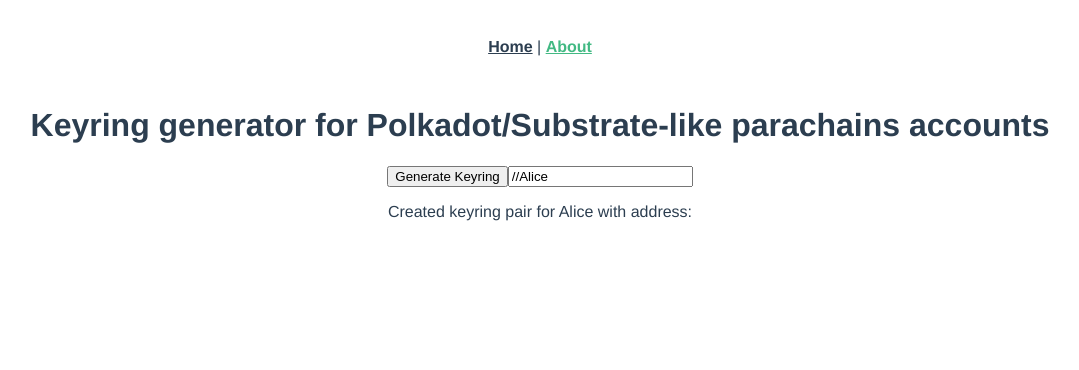
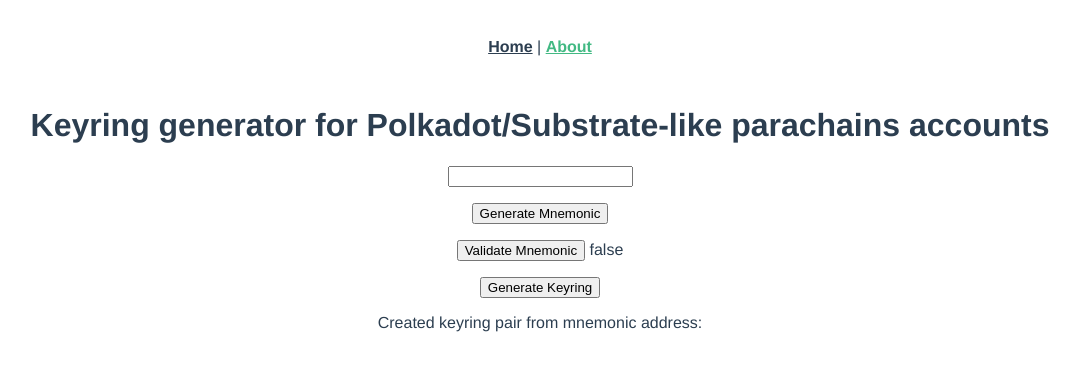
Before and after one commit to yangwao/offline-polkadot-keygen, a Vue app in the folder keyring/: page /about in a window 1280 px wide. Shown: the top 370 px of the page, without its empty margins (100-1179 px from the left). Built offline with nearby package versions, Linux system fonts and the light colour scheme.

Commit message:
experimenting with polkadot/util,polkadot/keyring

```diff
--- a/keyring/package.json
+++ b/keyring/package.json
@@ -11,6 +11,7 @@
   "dependencies": {
     "@polkadot/keyring": "^0.93.1",
     "@polkadot/util": "^0.93.1",
+    "@polkadot/util-crypto": "^0.93.1",
     "core-js": "^2.6.5",
     "register-service-worker": "^1.6.2",
     "vue": "^2.6.10",
--- a/keyring/src/views/About.vue
+++ b/keyring/src/views/About.vue
@@ -1,11 +1,18 @@
 <template>
   <div class="about">
     <h1>Keyring generator for Polkadot/Substrate-like parachains accounts</h1>
-    <button @click="mainGenerate()">Generate Keyring</button>
-    <input v-model="aliceSeed">
-    <p>Created keyring pair for Alice with address:</p>
+    <input v-model="mnemonicGenerated">
+    <p>{{mnemonicGenerated}}</p>
+    <button @click="mnemonicGenerate()">Generate Mnemonic</button><br>
+    <p><button @click="validateMnemonic">Validate Mnemonic</button> {{isValidMnemonic}}</p>
+    <!-- <p>{{this.mnemonic2Seed}}</p> -->
+    <!-- <input v-model="aliceSeed"> -->
+    <!-- <button @click="mainGenerate()">Generate Keyring</button> -->
+    <button @click="mainGenerateFromMnemonic()">Generate Keyring</button>
+    <p>Created keyring pair from mnemonic address:</p>
     <p>{{keyRingPair}}</p>
     <p>{{keyRingPairType}}</p>
+    <p>{{meta}}</p>
   </div>
 </template>
 
@@ -13,6 +20,7 @@
 import { Vue, Component } from 'vue-property-decorator';
 import Keyring from '@polkadot/keyring';
 import stringToU8a from '@polkadot/util/string/toU8a';
+import { mnemonicGenerate, mnemonicToSeed, mnemonicValidate } from '@polkadot/util-crypto';
 
 @Component
 export default class About extends Vue {
@@ -20,19 +28,36 @@
   public keyring: any = '';
   public keyRingPair: string = '';
   public keyRingPairType: string = '';
+  public meta: string = '';
+  public mnemonicGenerated: string = '';
+  public isValidMnemonic: boolean = false;
+  public mnemonic2Seed: any;
 
-  public mainGenerate(): void {
-    // Create account seed for Alice
-    const ALICE_SEED = this.aliceSeed.padEnd(32, ' ');
+  public mnemonicGenerate(): void {
+    this.mnemonicGenerated = mnemonicGenerate();
+    this.mnemonic2Seed = mnemonicToSeed(this.mnemonicGenerated);
+  }
 
-    // Create an instance of the Keyring
+  public validateMnemonic(): void {
+    this.isValidMnemonic = mnemonicValidate(this.mnemonicGenerated);
+  }
+
+  // public mainGenerate(): void {
+  //   // Create account seed for Alice
+  //   const ALICE_SEED = this.aliceSeed.padEnd(32, ' ');
+  //   // Create an instance of the Keyring
+  //   this.keyring = new Keyring();
+  //   // Create pair and add Alice to keyring pair dictionary (with account seed)
+  //   const pairAlice = this.keyring.addFromSeed(stringToU8a(ALICE_SEED));
+  //   this.keyRingPair = this.keyring.getPair(pairAlice.address).address;
+  //   this.keyRingPairType = this.keyring._type;
+  //   }
+
+  public mainGenerateFromMnemonic(): void {
     this.keyring = new Keyring();
-
-    // Create pair and add Alice to keyring pair dictionary (with account seed)
-    const pairAlice = this.keyring.addFromSeed(stringToU8a(ALICE_SEED));
-
+    const pairAlice = this.keyring.addFromMnemonic(this.mnemonicGenerated);
     this.keyRingPair = this.keyring.getPair(pairAlice.address).address;
     this.keyRingPairType = this.keyring._type;
-    }
   }
+}
 </script>
```
